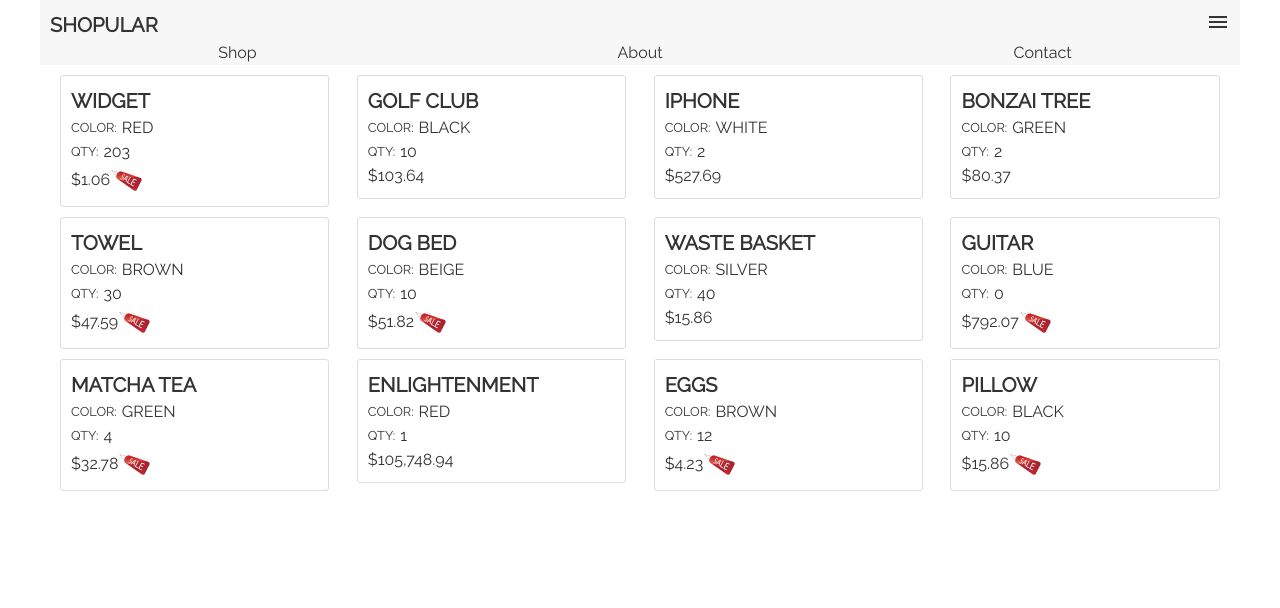
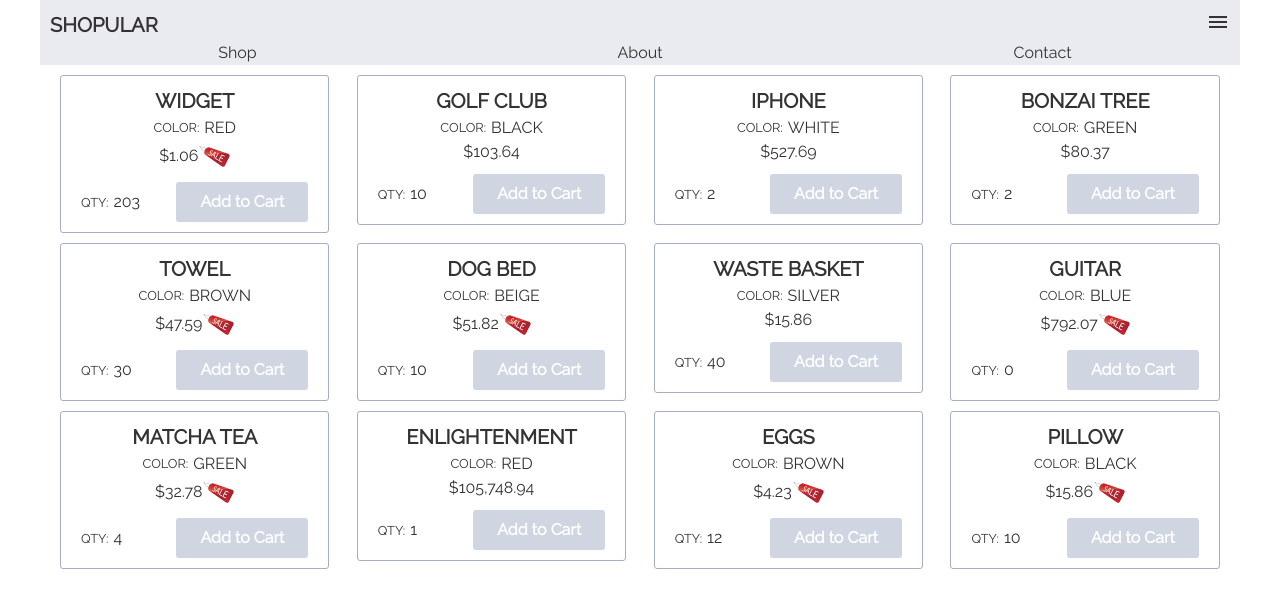
Before and after one commit to donaldsonjulia/Shopular2.0, a website: page index.html in a window 1280 px wide. Drawn offline with Linux system fonts and the light colour scheme.

Commit message:
styling updates

```diff
--- a/index.html
+++ b/index.html
@@ -29,9 +29,12 @@
           <ul>
             <li><h3>{{item.name | uppercase}}</h3></li>
             <li><span class='title'>COLOR:</span>{{item.color | uppercase}}</li>
-            <li><span class='title'>QTY:</span>{{item.quantity}}</li>
             <li class='item-price'>{{shop.getPrice(item) | currency}}<img class='sale-icon' src='images/sale_tag.png' ng-show='shop.onSale'></li>
           </ul>
+          <div class='add-to-cart'>
+            <div class='item-qty'><span class='title'>QTY:</span>{{item.quantity}}</div>
+            <button>Add to Cart</button>
+          </div>
         </div>
 
 
--- a/src/styles/base/_variables.scss
+++ b/src/styles/base/_variables.scss
@@ -28,15 +28,15 @@
 // Colors
 $blue: #1565c0;
 $dark-gray: #333;
-$medium-gray: #999;
-$light-gray: #ddd;
+$medium-gray: #A6AEC1;
+$light-gray: #CFD5E1;
 
 // Font Colors
 $base-font-color: $dark-gray;
-$action-color: $blue;
+$action-color: $light-gray;
 
 // Border
-$base-border-color: $light-gray;
+$base-border-color: $medium-gray;
 $base-border: 1px solid $base-border-color;
 
 // Background Colors
--- a/src/styles/main.scss
+++ b/src/styles/main.scss
@@ -39,19 +39,40 @@
       @include span-columns(3);
       @include omega(4n);
       display: flex;
+      flex-wrap: wrap;
       align-items: center;
       border: $base-border;
       border-radius: $base-border-radius;
       padding: 10px;
+      min-height: 150px;
       margin-bottom: 10px;
+
+      ul {
+        @include fill-parent;
+        margin-bottom: 10px;
+      }
+
       li {
         display: flex;
         align-items: center;
-        .title {
-          font-size: .8em;
-          margin-right: 5px;
-        }
+        justify-content: center;
       }
+
+      .title {
+        font-size: .8em;
+        margin-right: 5px;
+      }
+
+      .add-to-cart {
+        @include fill-parent;
+        display: flex;
+        align-items: center;
+        justify-content: space-between;
+        padding: 0 10px;
+
+      }
+
+
 
     }
   }
```
Also changed, not shown: lib/styles/main.min.css.
